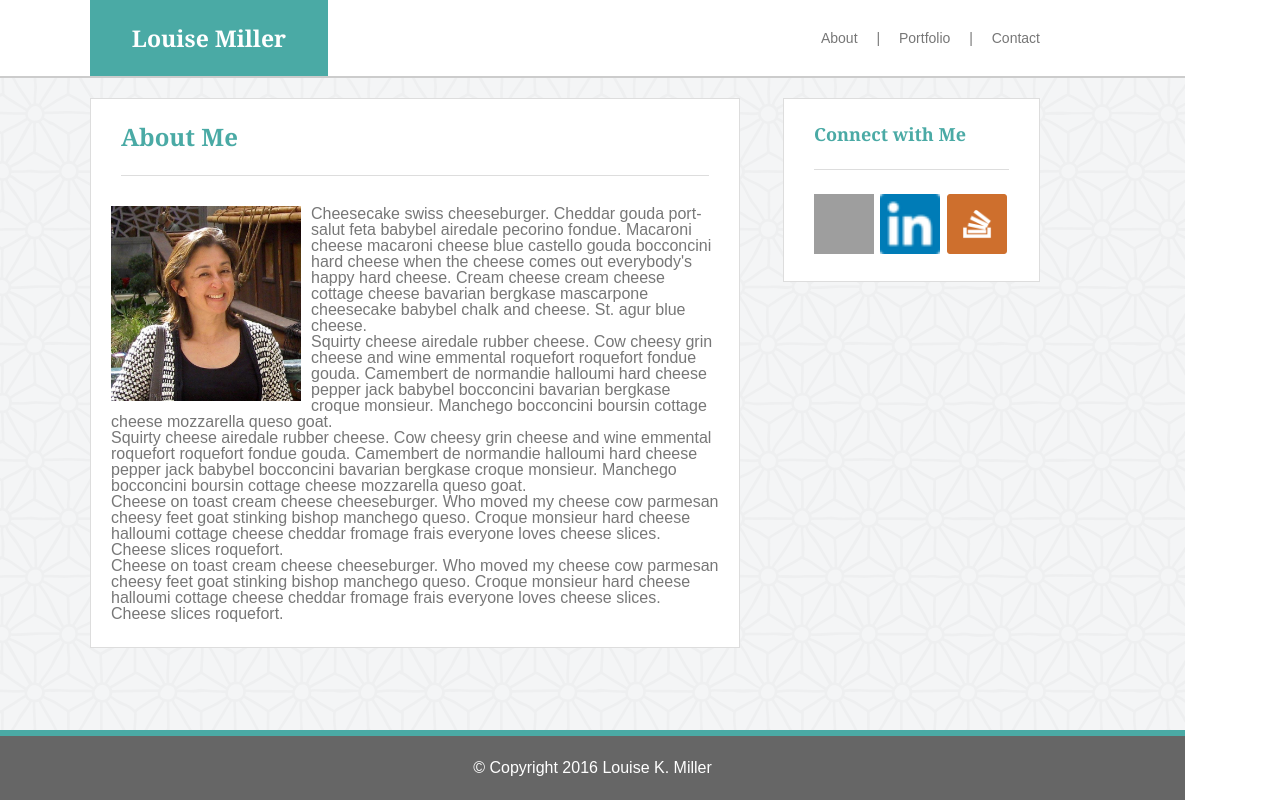
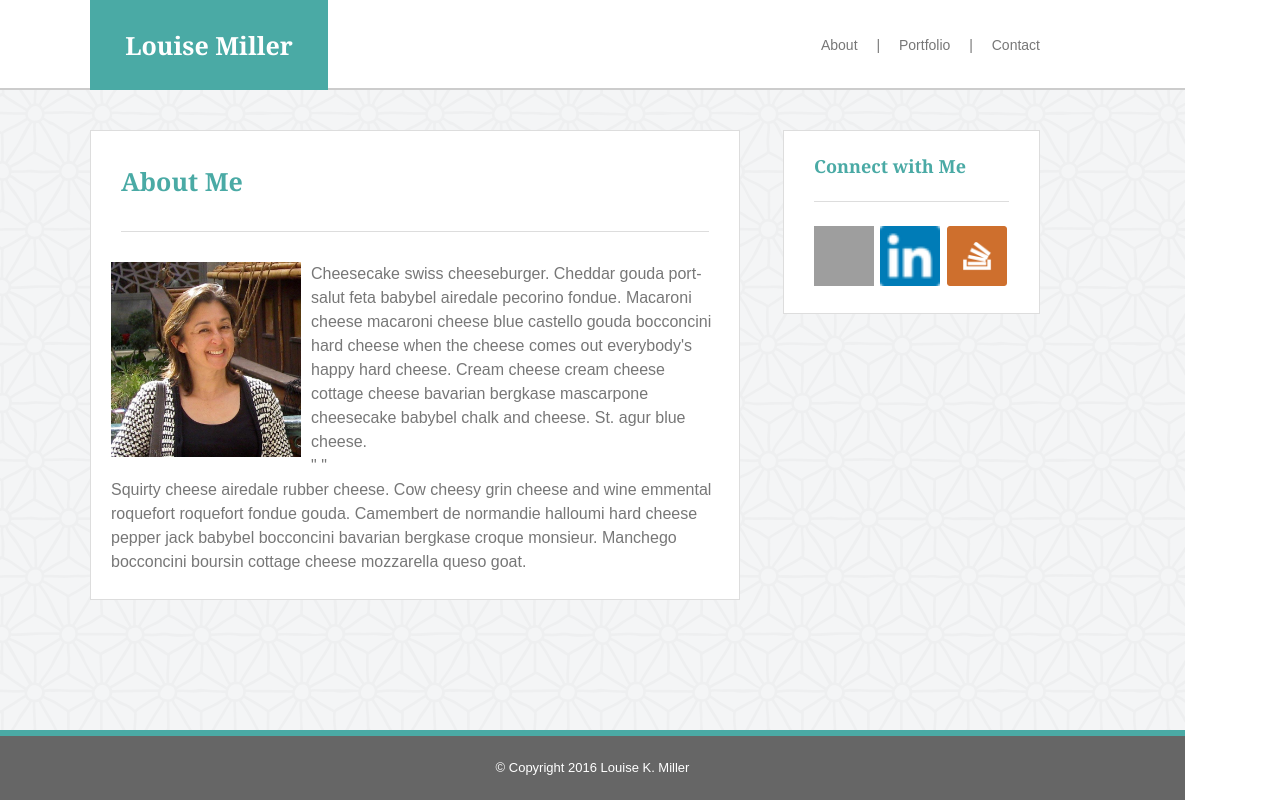
Before and after one commit to LouiseKMiller/Basic-Portfolio, a PHP site: page /index.php in a window 1280 px wide. Run offline with PHP 8.4, Linux system fonts and the light colour scheme; grey boxes are pictures that could not be loaded.

Commit message:
last few cleanups before class

```diff
--- a/assets/css/style.css
+++ b/assets/css/style.css
@@ -61,8 +61,8 @@ Using in-line block elements
 }
 
 .main-block {
-	margin-top: 20px;
-	margin-bottom: 20px;
+	margin-top: 40px;
+	margin-bottom: 40px;
 }
 
 
@@ -144,6 +144,10 @@ footer {
  	font-family: 'Georgia', Times, 'Times New Roman', serif;
  }
 
+p {
+	line-height: 1.5;
+}
+
   /*
 ===================================================
 Links
@@ -164,13 +168,13 @@ Header
 ===================================================
 */
 header {
-	height: 78px;
+	height: 90px;
 	border-bottom: 2px solid #cccccc;
 	background-color: #ffffff;
 }
 h1 {
-	font-size: 23px;
-	line-height: 76px;
+	font-size: 25px;
+	line-height: 90px;
 	font-weight: bold;
 	width: 238px;
 	text-align: center;
@@ -179,7 +183,7 @@ h1 {
 nav {
 	width: 257px;
 	font-size: 14px;
-	line-height: 76px;
+	line-height: 90px;
 	margin-right: 100px;
 	text-align: right;
 	}
@@ -214,8 +218,8 @@ Main section
 	background-color: #ffffff;
 }
 h2 {
-	font-size: 24px;
-	line-height: 76px;
+	font-size: 25px;
+	line-height: 100px;
 	font-weight: bold;
 	text-align: left;
 	margin-left: 30px;
@@ -236,7 +240,7 @@ Sidebar
 */
 .connection-block {
 	width: 257px;
-	margin-top: 20px;
+	margin-top: 40px;
 	border: 1px solid #dddddd;
 	background-color: #ffffff;
 }
@@ -286,7 +290,7 @@ Contact Section
 */
 
 h5 {
-	font-size: 16px;
+	font-size: 15px;
 	line-height: 30px;
 	margin-left: 30px;
 }
@@ -361,6 +365,7 @@ html, body {
 .site-footer {
 	background-color: #666666;
 	line-height: 64px;
+	font-size: 13px;
 	text-align: center;
 	border-top: 6px solid #4aaaa5;
 }
--- a/index.html
+++ b/index.html
@@ -33,14 +33,9 @@
 					<img id="bio-image" src="assets/images/LKMiller.jpg" alt="Louise K Miller">
 					<div>
 						<p>Cheesecake swiss cheeseburger. Cheddar gouda port-salut feta babybel airedale pecorino fondue. Macaroni cheese macaroni cheese blue castello gouda bocconcini hard cheese when the cheese comes out everybody's happy hard cheese. Cream cheese cream cheese cottage cheese bavarian bergkase mascarpone cheesecake babybel chalk and cheese. St. agur blue cheese.</p>
-
+						<p>" "</p>
 						<p>Squirty cheese airedale rubber cheese. Cow cheesy grin cheese and wine emmental roquefort roquefort fondue gouda. Camembert de normandie halloumi hard cheese pepper jack babybel bocconcini bavarian bergkase croque monsieur. Manchego bocconcini boursin cottage cheese mozzarella queso goat.</p>
 
-						<p>Squirty cheese airedale rubber cheese. Cow cheesy grin cheese and wine emmental roquefort roquefort fondue gouda. Camembert de normandie halloumi hard cheese pepper jack babybel bocconcini bavarian bergkase croque monsieur. Manchego bocconcini boursin cottage cheese mozzarella queso goat.</p>
-
-						<p>Cheese on toast cream cheese cheeseburger. Who moved my cheese cow parmesan cheesy feet goat stinking bishop manchego queso. Croque monsieur hard cheese halloumi cottage cheese cheddar fromage frais everyone loves cheese slices. Cheese slices roquefort.</p>
-
-						<p>Cheese on toast cream cheese cheeseburger. Who moved my cheese cow parmesan cheesy feet goat stinking bishop manchego queso. Croque monsieur hard cheese halloumi cottage cheese cheddar fromage frais everyone loves cheese slices. Cheese slices roquefort.</p>
 					</div>
 				</div>
 			</section><!--
```
